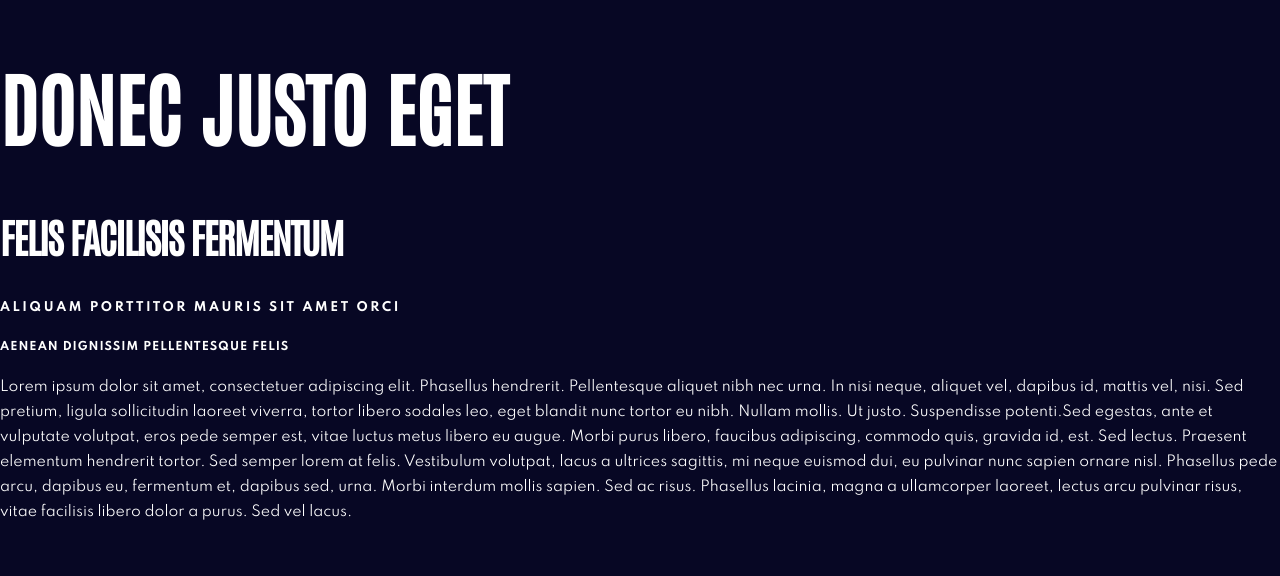
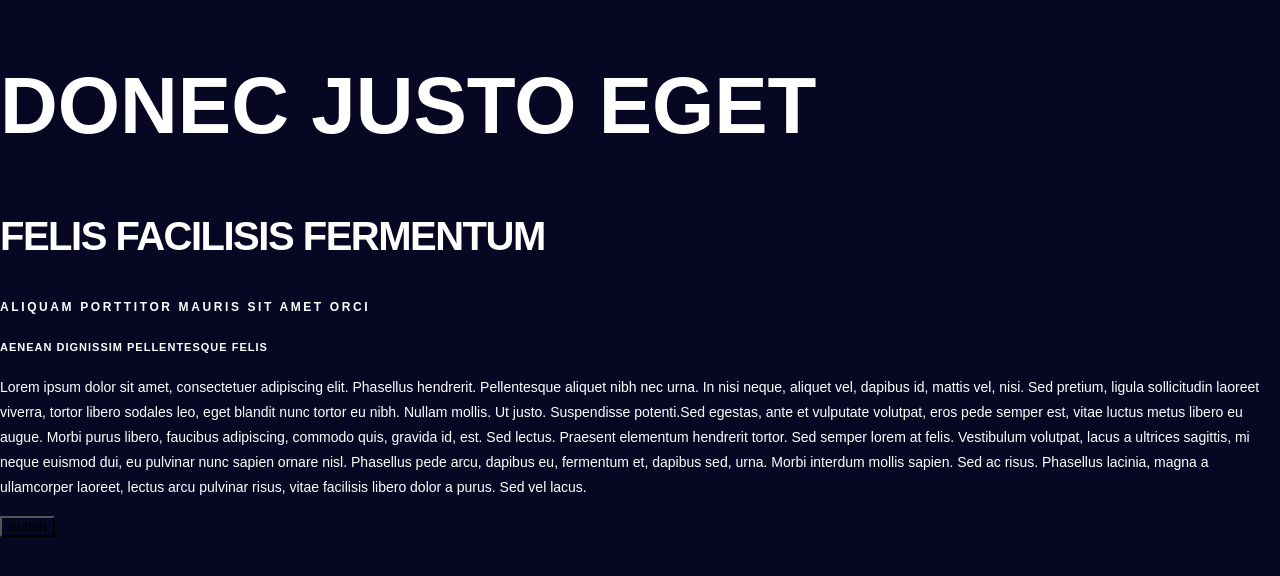
Before and after one commit to rparias/planets-fact-site, a React (Create React App) app: page / in a window 1280 px wide. Shown: the top 576 px of the page. Built offline with nearby package versions, Linux system fonts and the light colour scheme.

Commit message:
WIP Button component

```diff
--- a/src/App.js
+++ b/src/App.js
@@ -1,4 +1,5 @@
 import React from 'react'
+import Button from './components/shared/Button'
 import GlobalStyle from './globalStyles'
 
 function App() {
@@ -22,6 +23,7 @@
         a ullamcorper laoreet, lectus arcu pulvinar risus, vitae facilisis libero dolor a purus. Sed
         vel lacus.
       </p>
+      <Button />
     </>
   )
 }
--- /dev/null
+++ b/src/components/shared/Button/index.js
@@ -0,0 +1,23 @@
+import React from 'react'
+import PropTypes from 'prop-types'
+import styled from 'styled-components'
+import { COLORS } from '../../../globalStyles'
+
+const Button = ({ text, isActive }) => {
+  return <ButtonWrapper className={isActive && 'active'}>{text || 'Button'}</ButtonWrapper>
+}
+
+const ButtonWrapper = styled.button`
+  background-color: ${COLORS.background};
+
+  &:hover {
+    background-color: ${COLORS.darkGray};
+  }
+`
+
+Button.propTypes = {
+  text: PropTypes.string,
+  isActive: PropTypes.bool
+}
+
+export default Button
```
Also changed, not shown: 1 other file (tests, documents, lock files or other folders).
